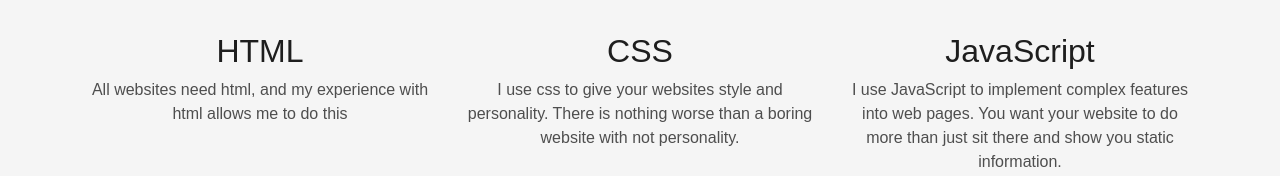
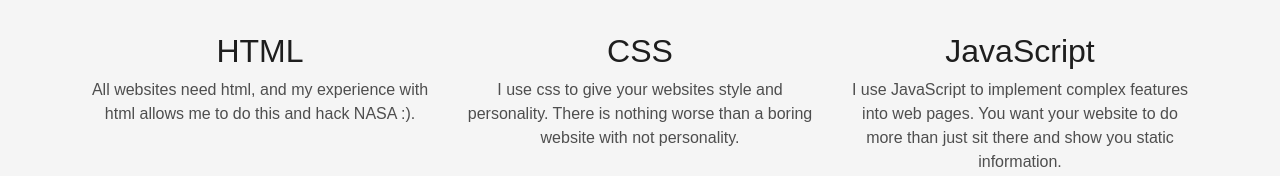
Before and after one commit to TyriqueVanwyk/Portfolio, a plain HTML site: page index.html in a window 1280 px wide. Shown: the part 2664-2840 px from the top of the page. Drawn offline with nearby package versions, Linux system fonts and the light colour scheme; files whose address does not match are found by name.

Commit message:
added joke

```diff
--- a/index.html
+++ b/index.html
@@ -222,7 +222,7 @@
             <div class="service-content">
               <h2 class="s-title">HTML</h2>
               <p class="s-description text-center">
-                All websites need html, and my experience with html allows me to do this
+                All websites need html, and my experience with html allows me to do this and hack NASA :).
               </p>
             </div>
           </div>
```
